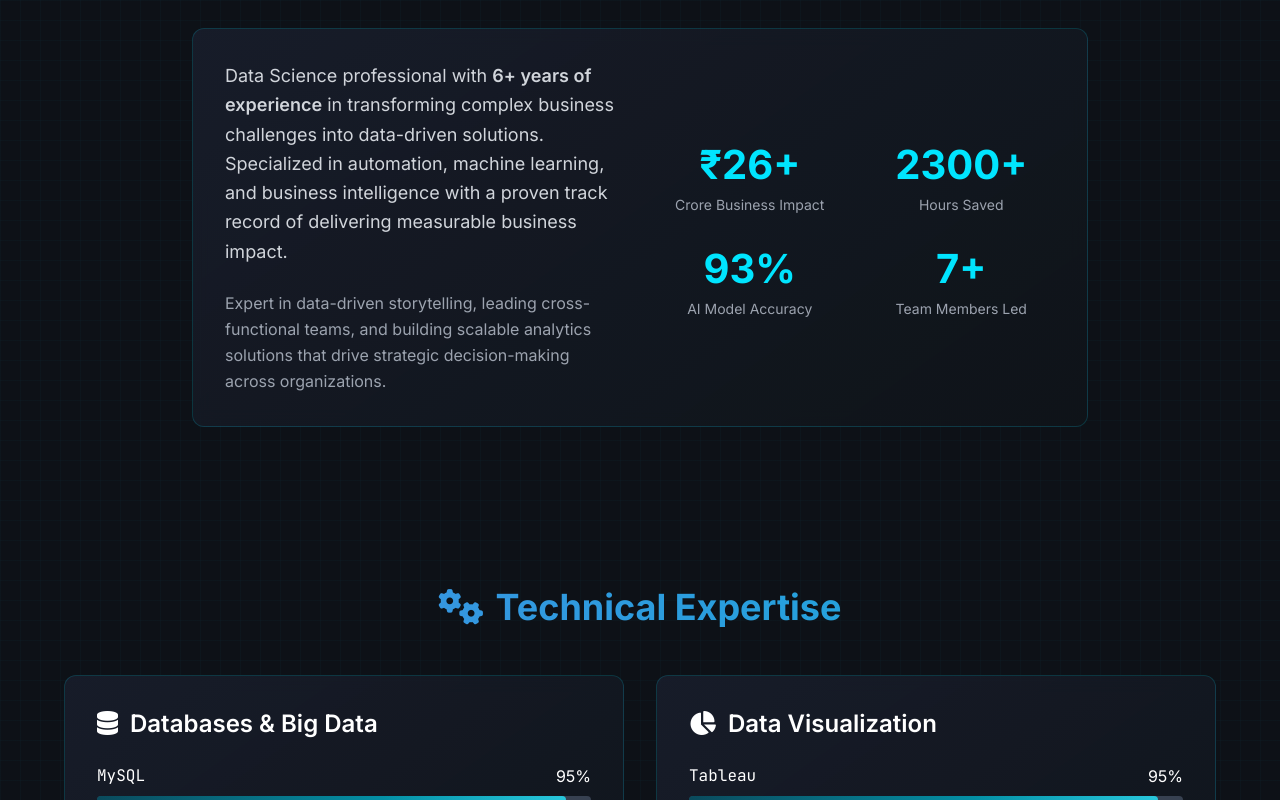
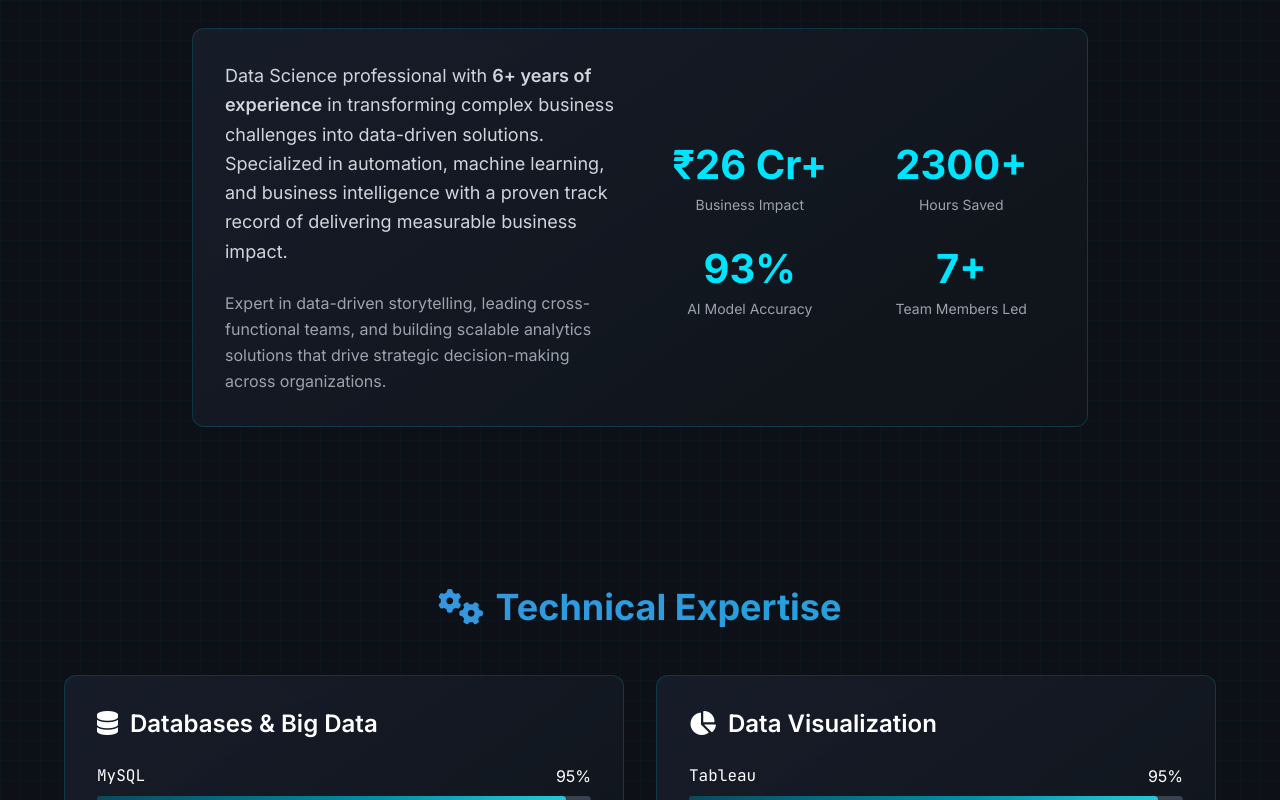
Before and after one commit to sachintiwari28/sachintiwari., a plain HTML site: page index.html in a window 1280 px wide. Shown: the part 940-1740 px from the top of the page. Drawn offline with nearby package versions, Linux system fonts and the light colour scheme; animation ran at ten frames a second.

Commit message:
Update index.html

```diff
--- a/index.html
+++ b/index.html
@@ -142,8 +142,8 @@
 
                         <div class="grid grid-cols-2 gap-6">
                             <div class="text-center">
-                                <div class="counter">₹26+</div>
-                                <div class="text-gray-400 text-sm">Crore Business Impact</div>
+                                <div class="counter">₹26 Cr+ </div>
+                                <div class="text-gray-400 text-sm">Business Impact</div>
                             </div>
                             <div class="text-center">
                                 <div class="counter">2300+</div>
@@ -581,7 +581,7 @@
                                 <p class="text-gray-400">Liverpool John Moores University, London</p>
                             </div>
                             <div class="border-l-4 border-teal-400 pl-4">
-                                <h4 class="font-semibold text-lg">Diploma in Data Science</h4>
+                                <h4 class="font-semibold text-lg">PGDM in Data Science</h4>
                                 <p class="text-gray-400">International Institute of Information Technology, Bangalore (IIITB)</p>
                             </div>
                             <div class="border-l-4 border-teal-400 pl-4">
```
